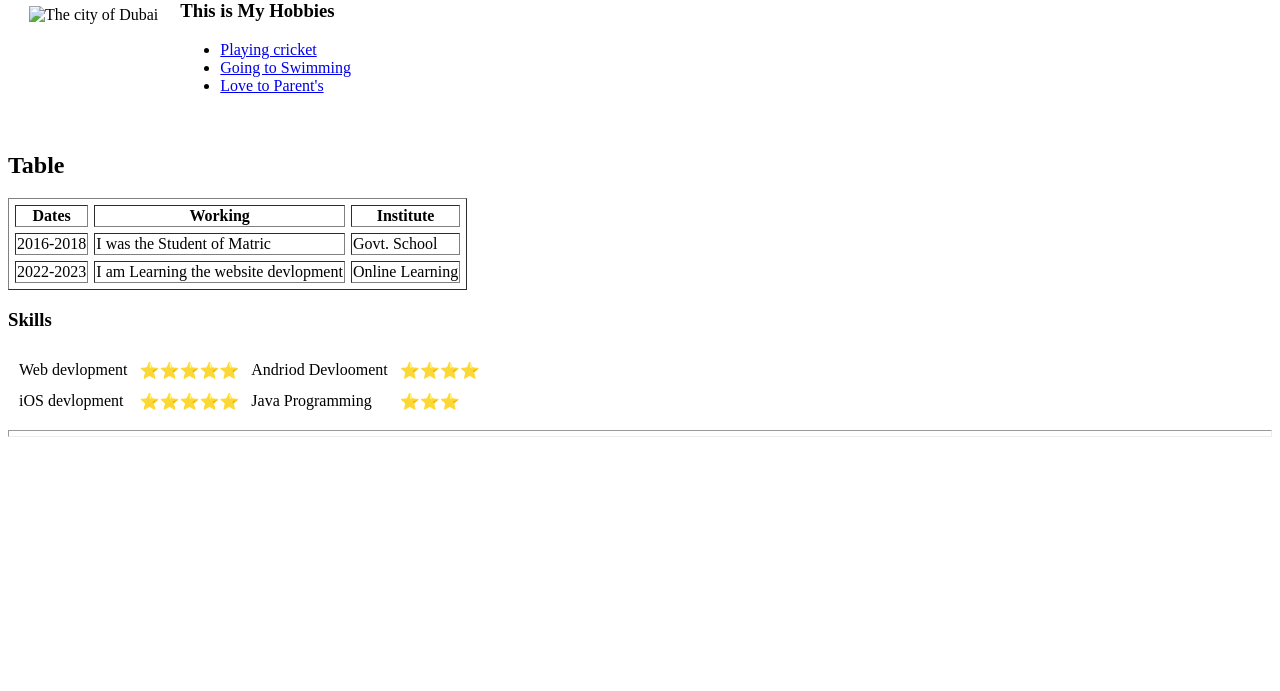
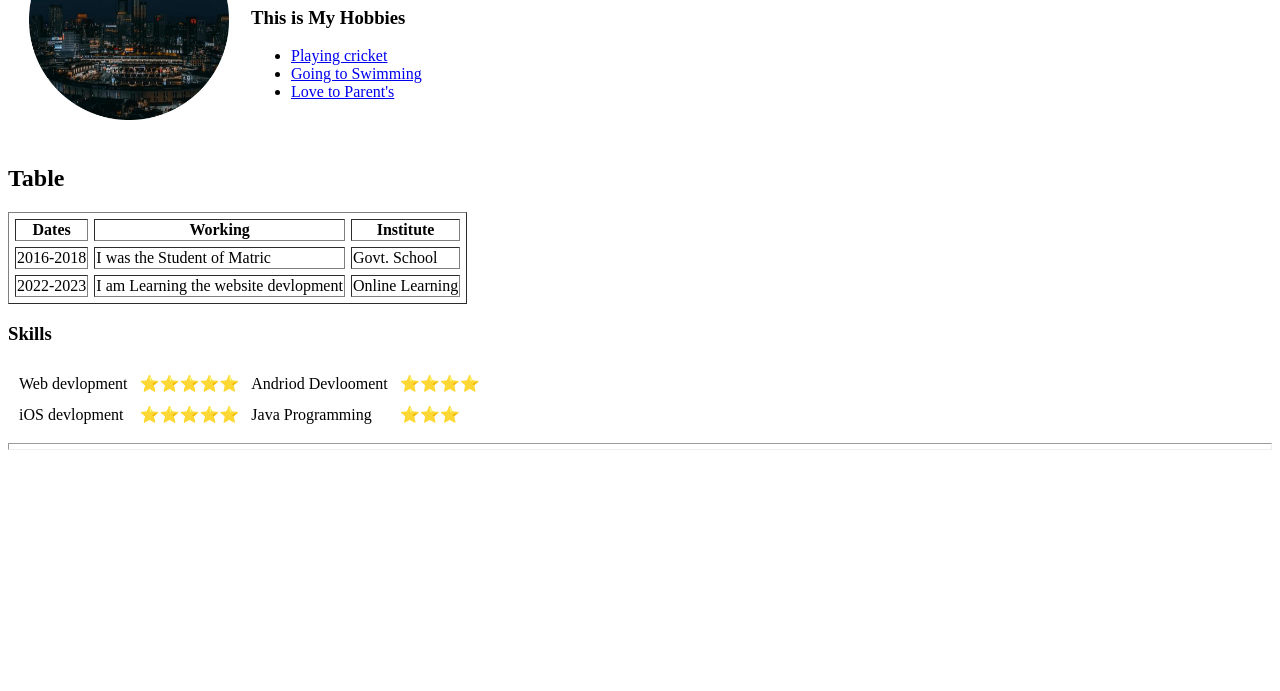
Before and after one commit to Asadf786/My-CV, a plain HTML site: page index.html in a window 1280 px wide. Shown: the part 109-800 px from the top of the page. Drawn offline with Linux system fonts and the light colour scheme.

Commit message:
Update index.html

```diff
--- a/index.html
+++ b/index.html
@@ -11,7 +11,7 @@
     <!--now for the pic and data use in table-->
     <table cellspacing="20">
         <tr>
-            <td><img src="images/city.png"width="200" alt="The city of Dubai"></td>
+            <td><img src="city.png"width="200" alt="The city of Dubai"></td>
             <td>
                 <H1>Muhammad Asad </H1>
                 <h3>This is My Hobbies</h3>
```
